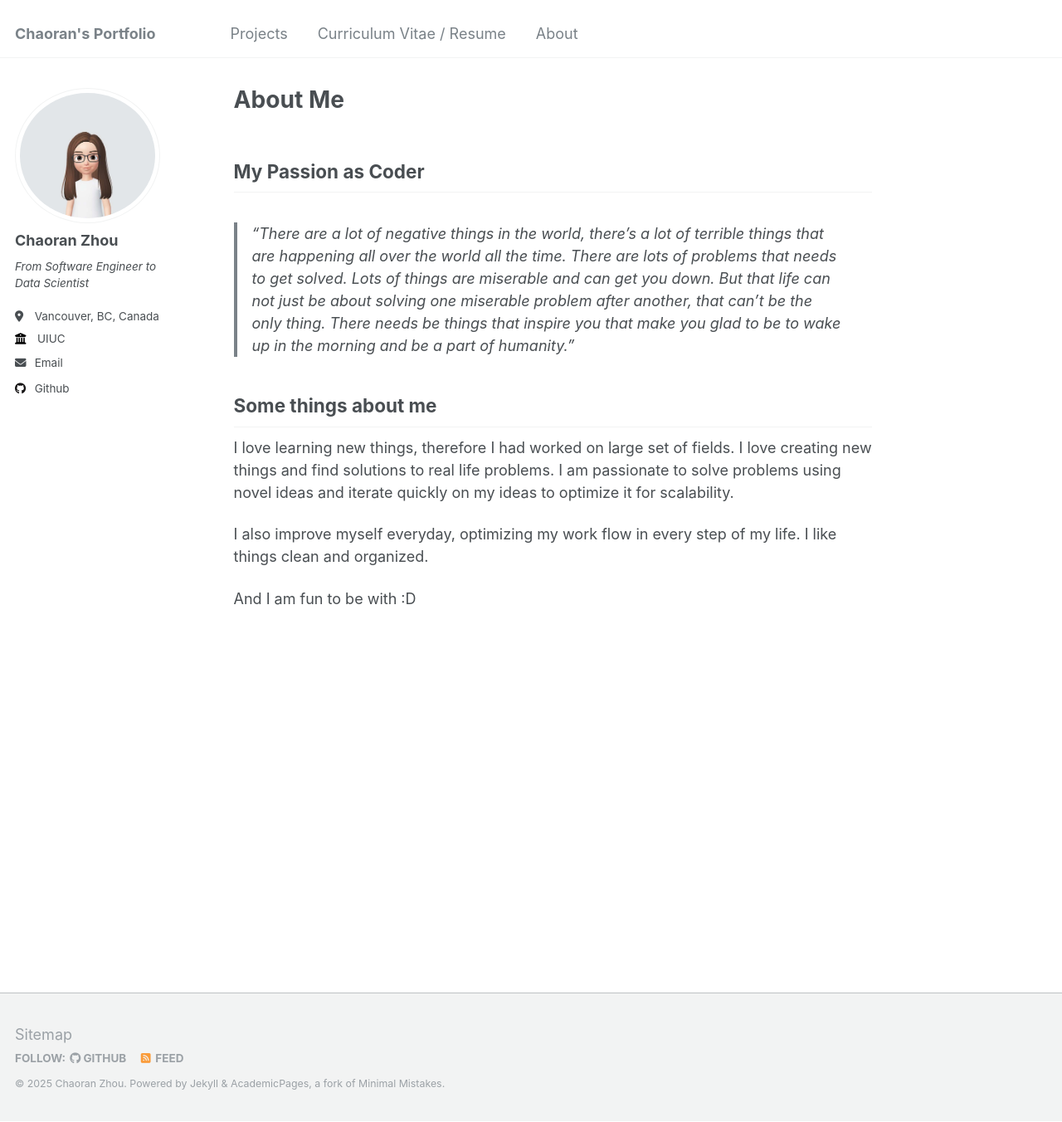
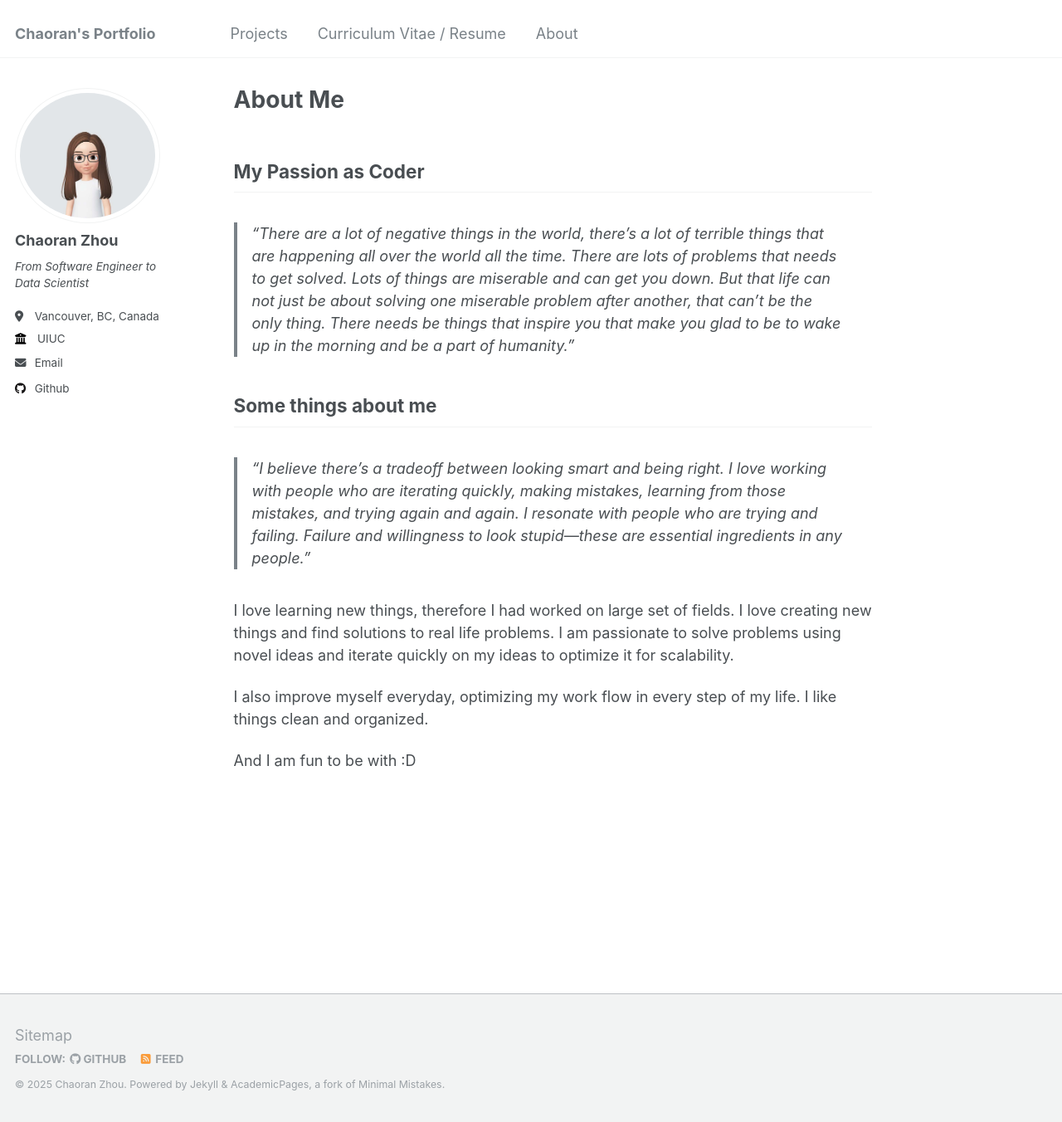
Before and after one commit to ranranrunforit/ranranrunforit.github.io, a Jekyll site: the page built from _pages/about.md, in a window 1280 px wide and 1352 px high. Shown: the whole window at 83% size. Built offline with Jekyll 4.4.1, drawn with Linux system fonts in a browser that asks for light colours.

Commit message:
Update about.md

```diff
--- a/_pages/about.md
+++ b/_pages/about.md
@@ -15,6 +15,11 @@ redirect_from:
 
 ## Some things about me
 
+>"I believe there’s a tradeoff between looking smart and being right.
+>I love working with people who are iterating quickly, making mistakes, learning from those mistakes, and trying again and again.
+>I resonate with people who are trying and failing.
+>Failure and willingness to look stupid—these are essential ingredients in any people."
+
 I love learning new things, therefore I had worked on large set of fields. I love creating new things and find solutions to real life problems. I am passionate to solve problems using novel ideas and iterate quickly on my ideas to optimize it for scalability.
 
 I also improve myself everyday, optimizing my work flow in every step of my life. I like things clean and organized.
```
